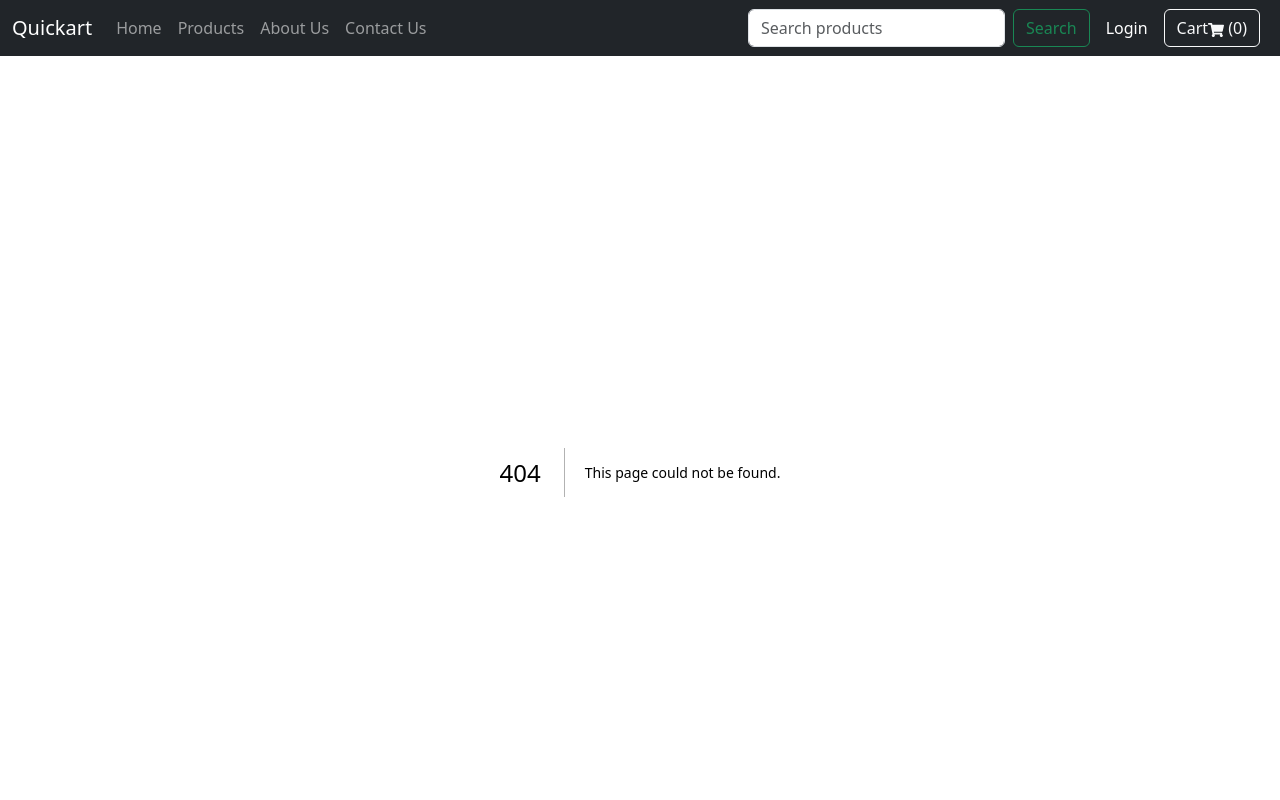
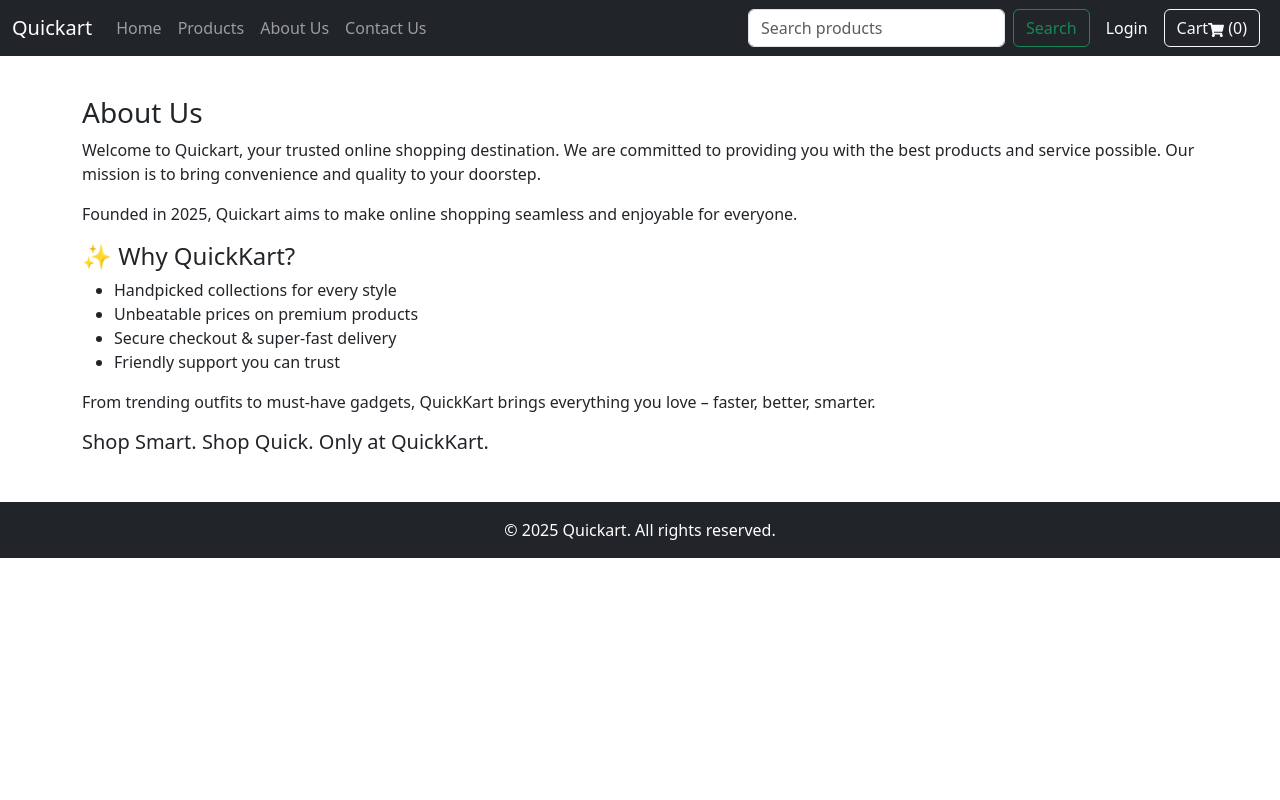
Before and after one commit to fayiza-kt/Quickart-PageRouter, a Next.js app: page /about-us in a window 1280 px wide. Before the commit this address had no page. Shown: the top 800 px of the page. Built offline with nearby package versions, Linux system fonts and the light colour scheme.

Commit message:
about us page created

```diff
--- /dev/null
+++ b/src/pages/about-us.tsx
@@ -0,0 +1,34 @@
+import type { Metadata } from "next";
+import React from 'react'
+
+export const metadata: Metadata = {
+  title: "Quickart - About Us",
+  description: "Learn more about Quickart and our mission.",
+};
+
+
+function aboutUs() {
+  return (
+    <div className="container mt-4">
+    <h3> About Us </h3>
+    <p>
+      Welcome to Quickart, your trusted online shopping destination. We are committed to providing you with the best products and service possible.
+      Our mission is to bring convenience and quality to your doorstep.
+    </p>
+    <p>
+      Founded in 2025, Quickart aims to make online shopping seamless and enjoyable for everyone.
+    </p>
+    <h4 className="text-2xl font-bold ">✨ Why QuickKart? </h4>
+      <ul>
+        <li>Handpicked collections for every style</li>
+        <li>Unbeatable prices on premium products</li>
+        <li>Secure checkout & super-fast delivery</li>
+        <li>Friendly support you can trust</li>
+      </ul>
+    <p>From trending outfits to must-have gadgets, QuickKart brings everything you love – faster, better, smarter.</p>
+    <h5>Shop Smart. Shop Quick. Only at QuickKart.</h5>
+  </div>
+  )
+}
+
+export default aboutUs
```
